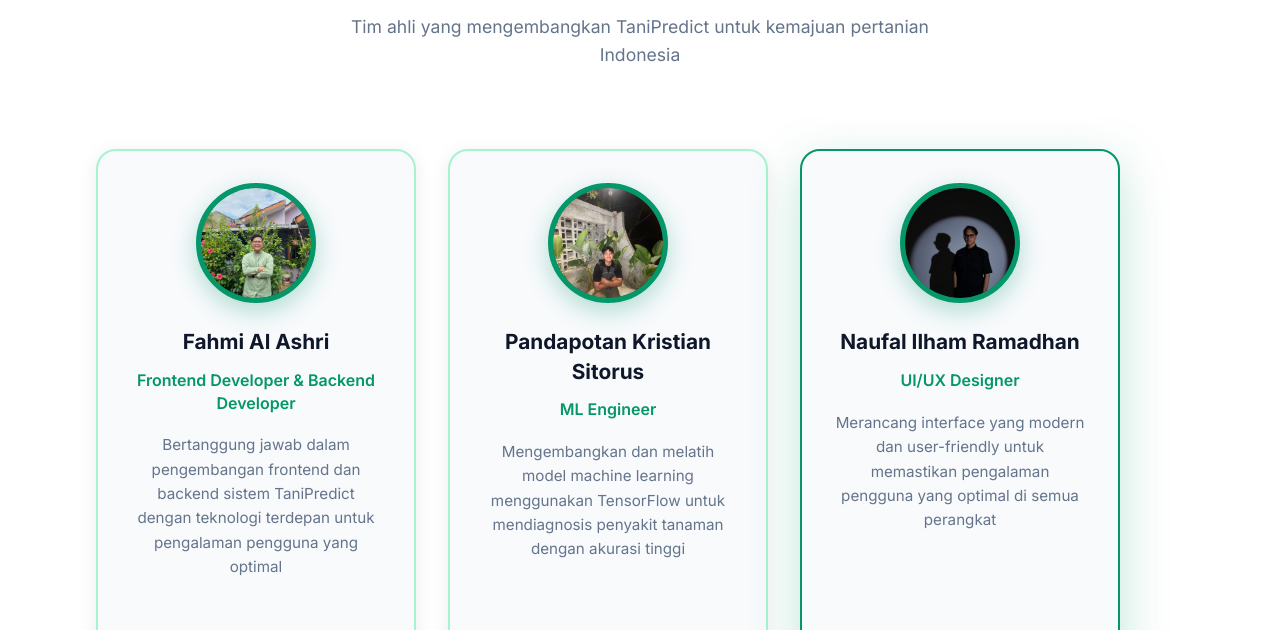
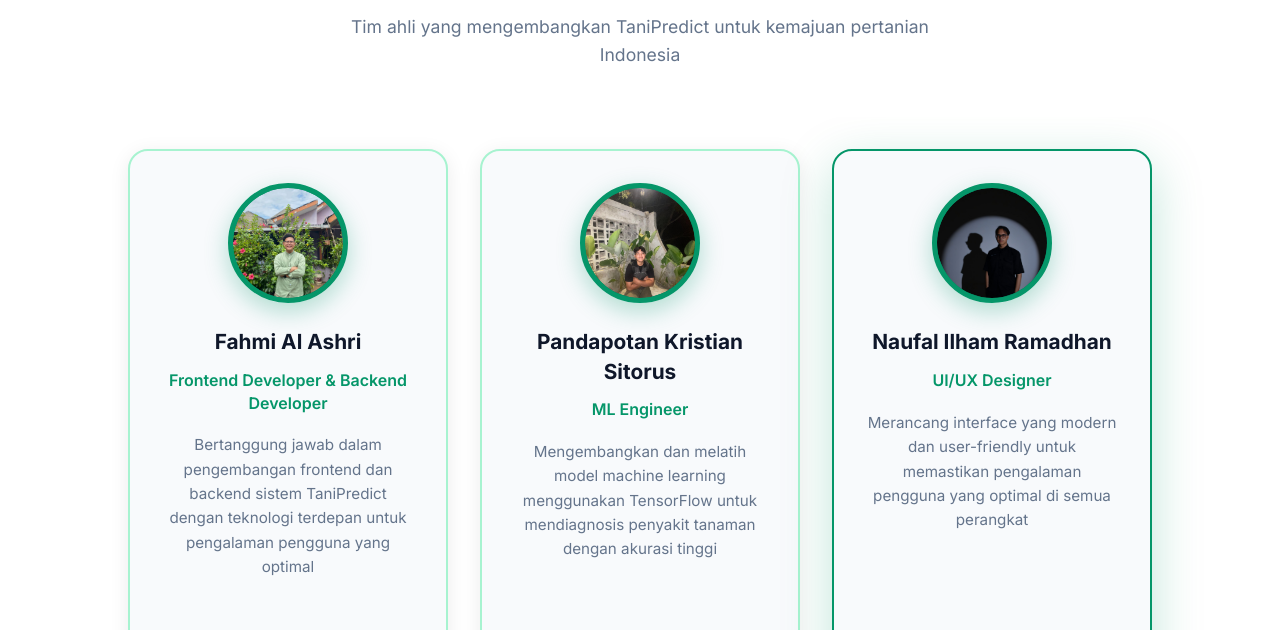
Before and after one commit to fahmialashri/Tanipredict-chiliPrediction, a plain HTML site: page index.html in a window 1280 px wide. Shown: the part 3175-3805 px from the top of the page. Drawn offline with Linux system fonts and the light colour scheme.

Commit message:
Add files via upload

```diff
--- a/index.html
+++ b/index.html
@@ -1069,10 +1069,11 @@
   scroll-behavior: smooth;
   -webkit-overflow-scrolling: touch;
   scrollbar-width: none;
-  justify-content: flex-start;
+  justify-content: center;
   align-items: center;
   position: relative;
   margin: 0 auto;
+  flex-wrap: wrap;
 }
 
 .developer-scroll::-webkit-scrollbar {
@@ -1518,7 +1519,7 @@
           <li><a href="#Why-me">Why TaniPredict?</a></li>
           <li><a href="#fitur">Fitur</a></li>
           <li><a href="#kontak">Kontak</a></li>
-          <li><a href="#developer">Teams</a></li>
+          <li><a href="#developers">Teams</a></li>
           <li><a href="login.html">Login</a></li>
         </ul>
       </div>
```
